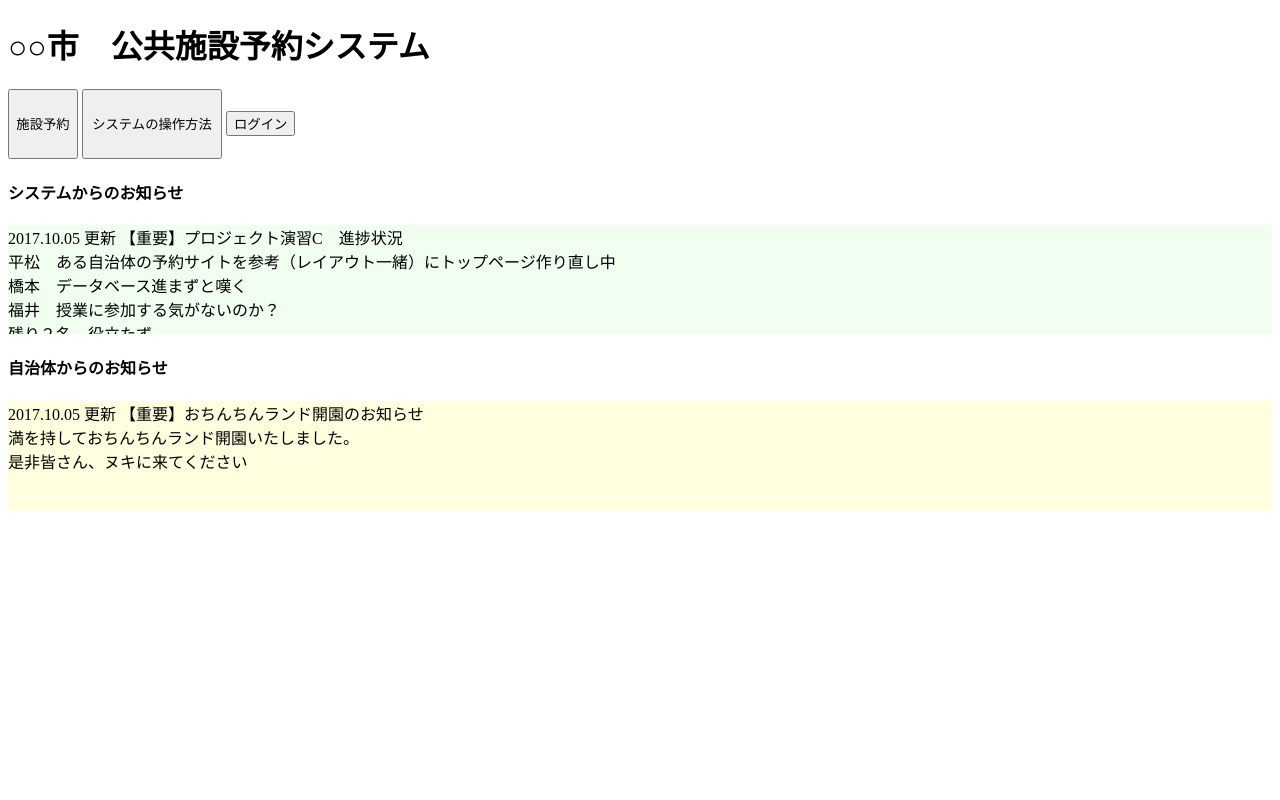
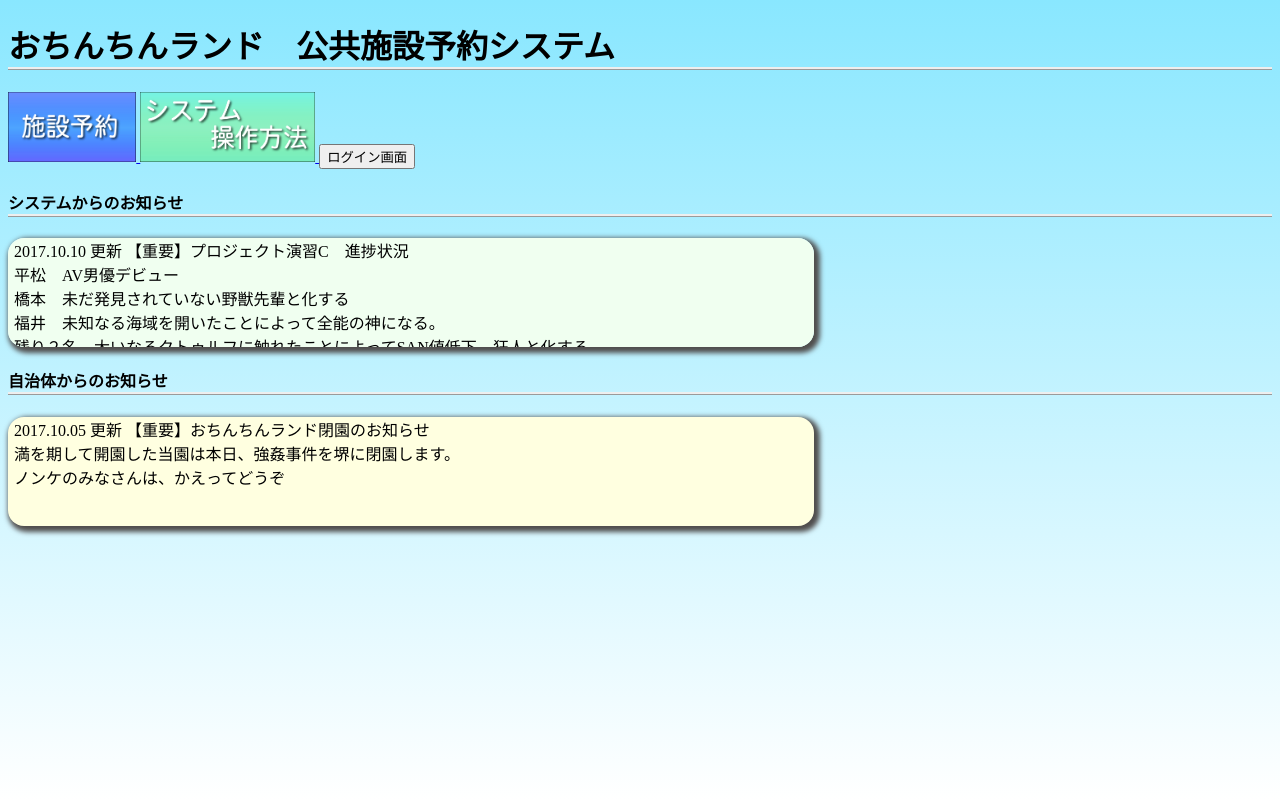
Before and after one commit to yukiafronia/project-C, a PHP site: page / in a window 1280 px wide. Run offline with PHP 8.4, Linux system fonts and the light colour scheme.

Commit message:
トップページの更新

```diff
--- a/StyleSheet.css
+++ b/StyleSheet.css
@@ -1,12 +1,35 @@
+html{
+    min-height :100%;
+}
+body{
+    background:linear-gradient(#89e7ff,#ffffff);
+}
+img.yoyaku{
+  width: auto;
+  height: 70px;
+}
 p.systeminformation_box {
     height: 6.8em;
     overflow: auto;
-    border: gray,5px;
     background-color: honeydew;
+    border-radius: 16px;
+    max-width: 800px;
+    padding-left: 6px;
+    box-shadow: 3px 3px 5px 3px #504e4e;
 }
 p.information_box{
-    height:6.8em;
-    overflow:auto;
-    border:gray,5px;
-    background-color:lightyellow;
+  height: 6.8em;
+  overflow: auto;
+  border: gray,5px;
+  background-color: lightyellow;
+  border-radius: 16px;
+  max-width: 800px;
+  padding-left: 6px;
+  box-shadow: 3px 3px 5px 3px #504e4e;
 }
+h1{
+  border-bottom-style: ridge;
+}
+h4{
+  border-bottom-style: ridge;
+}
--- a/index.html
+++ b/index.html
@@ -6,31 +6,35 @@
     <link rel="stylesheet"type="text/css"href="StyleSheet.css" />
 </head>
 <body>
-    <h1>○○市　公共施設予約システム</h1>
-    <input id="Yoyaku" type="button" value="施設予約" style="width:70px; height:70px" onclick="location.href='ShisetsuYoyaku.html'" />
-    <input id="SousaHouhou" type="button" value="システムの操作方法" style="width:140px; height:70px" />
-    <input id="login" type="button" value="ログイン" />
+    <h1>おちんちんランド　公共施設予約システム</h1>
+      <a href="ShisetsuYoyaku.html">
+        <img src="img/施設予約.png" onmouseover="this.src='img/施設予約.png'" onmouseout="this.src='img/施設予約.png'" class="yoyaku"/>
+      </a>
+      <a href="ShisetsuYoyaku.html">
+        <img src="img/システム操作方法.png" onmouseover="this.src='img/システム操作方法.png'" onmouseout="this.src='img/システム操作方法.png'" class="yoyaku"/>
+      </a>
+    <input id="login" type="button" value="ログイン画面" onclick="location.href='login.html'"/>
     <h4>システムからのお知らせ</h4>
     <p class="systeminformation_box">
-        2017.10.05 更新
+        2017.10.10 更新
         【重要】プロジェクト演習C　進捗状況
         <br />
-        平松　ある自治体の予約サイトを参考（レイアウト一緒）にトップページ作り直し中
+        平松　AV男優デビュー
         <br />
-        橋本　データベース進まずと嘆く
+        橋本　未だ発見されていない野獣先輩と化する
         <br />
-        福井　授業に参加する気がないのか？
+        福井　未知なる海域を開いたことによって全能の神になる。
         <br />
-        残り２名　役立たず
+        残り２名　大いなるクトゥルフに触れたことによってSAN値低下、狂人と化する。
     </p>
     <h4>自治体からのお知らせ</h4>
     <p class="information_box">
         2017.10.05 更新
-        【重要】おちんちんランド開園のお知らせ
+        【重要】おちんちんランド閉園のお知らせ
         <br />
-        満を持しておちんちんランド開園いたしました。
+        満を期して開園した当園は本日、強姦事件を堺に閉園します。
         <br />
-        是非皆さん、ヌキに来てください
+        ノンケのみなさんは、かえってどうぞ
     </p>
 </body>
 </html>
--- /dev/null
+++ b/test.php
@@ -0,0 +1,4 @@
+<?php
+    header('Location:http://google.co.jp');
+    exit();
+?>
```
Also changed, not shown: login.css (added, +13 -0 lines), login.html (added, +30 -0 lines), login.php (added, +37 -0 lines), img/システム操作方法.png (added), img/施設予約.png (added).
